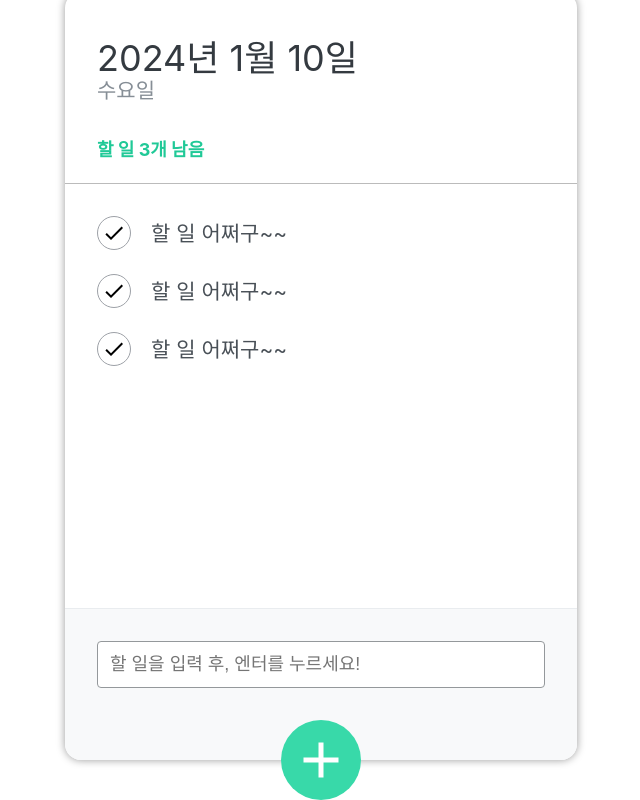
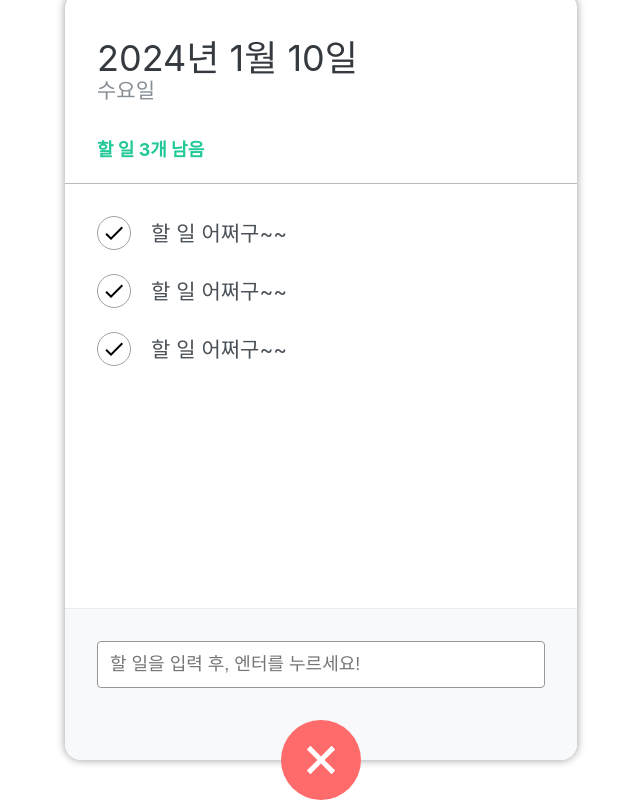
Before and after one commit to yongseopK/todo-react-app202401, a React (Create React App) app: page / in a window 1280 px wide. Both pictures are taken after a click on the button 640 px from the left and 864 px from the top of the page. Shown: the part 104-904 px from the top of the page, without its empty margins (319-959 px from the left). Built offline with nearby package versions, Linux system fonts and the light colour scheme.

Commit message:
#3. TodoInput 조건부 렌더링

```diff
--- a/src/component/TodoInput.js
+++ b/src/component/TodoInput.js
@@ -1,11 +1,23 @@
-import React from 'react';
+import React, {useState} from 'react';
 import {MdAdd} from "react-icons/md";
 import "./scss/TodoInput.scss";
+import cn from "classnames"; // class add/remove 도와주는 라이브러리
 
 const TodoInput = () => {
+
+    // useState는 랜더링 상태를 관리하는 변수지정 리액트 훅
+    const [open, setOpen] = useState(false);
+
+    // 버튼 클릭 이벤트
+    const onToggle = e => {
+        setOpen(!open);
+
+    };
+
     return (
         <>
-            <div className='form-wrapper'>
+            {
+                open && <div className='form-wrapper'>
                     <form className='insert-form'>
                         <input
                             type='text'
@@ -13,7 +25,15 @@ const TodoInput = () => {
                         />
                     </form>
                 </div>
-            <button className='insert-btn'>
+            }
+
+            {/*
+                cn() : 첫번째 파라미터는 항상 유지할 클래스
+                    두번째 파라미터는 논리 상태값
+                    => 논리상태값이 true일경우 해당클래스가 추가
+                       false일 경우 제거
+            */}
+            <button className={cn('insert-btn', {open})} onClick={onToggle}>
                 <MdAdd/>
             </button>
         </>
```
Lines whose indentation alone changed are shown as unchanged.
